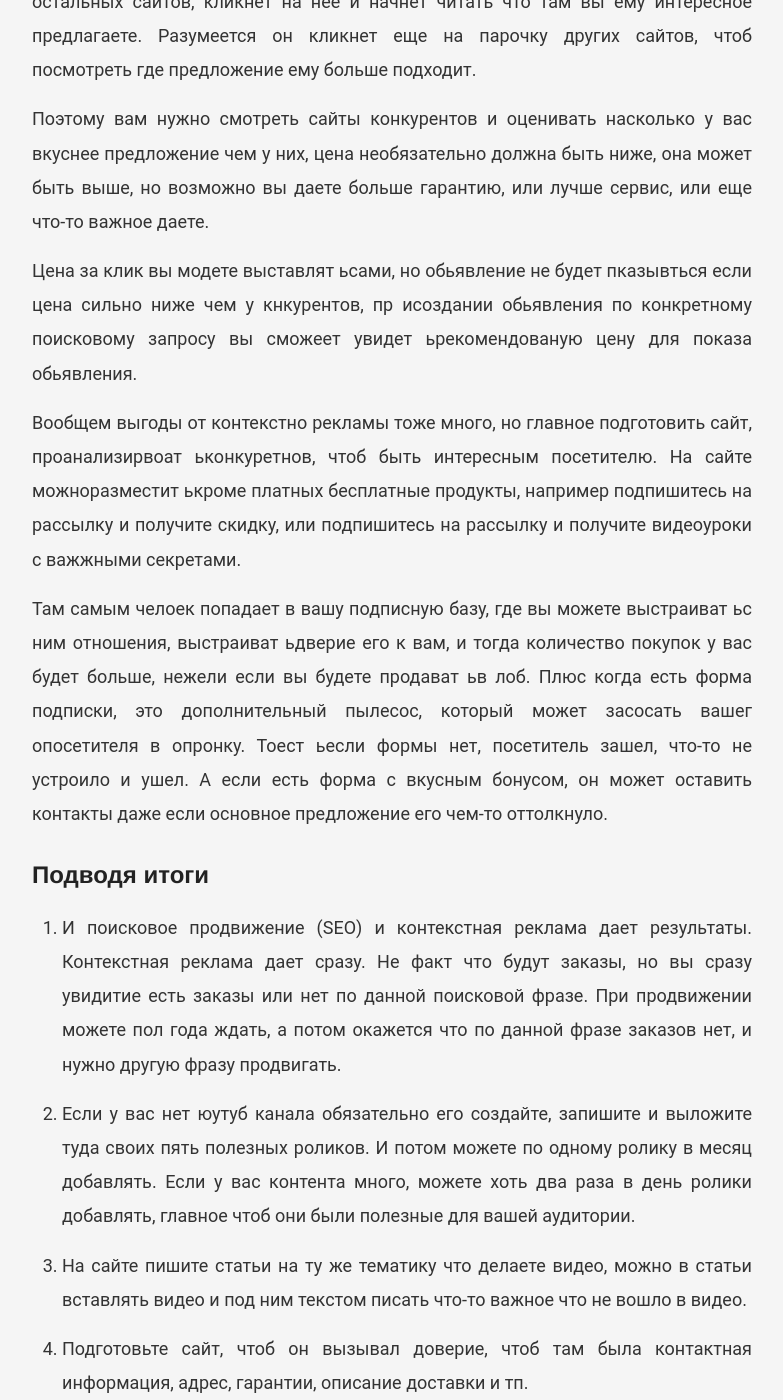
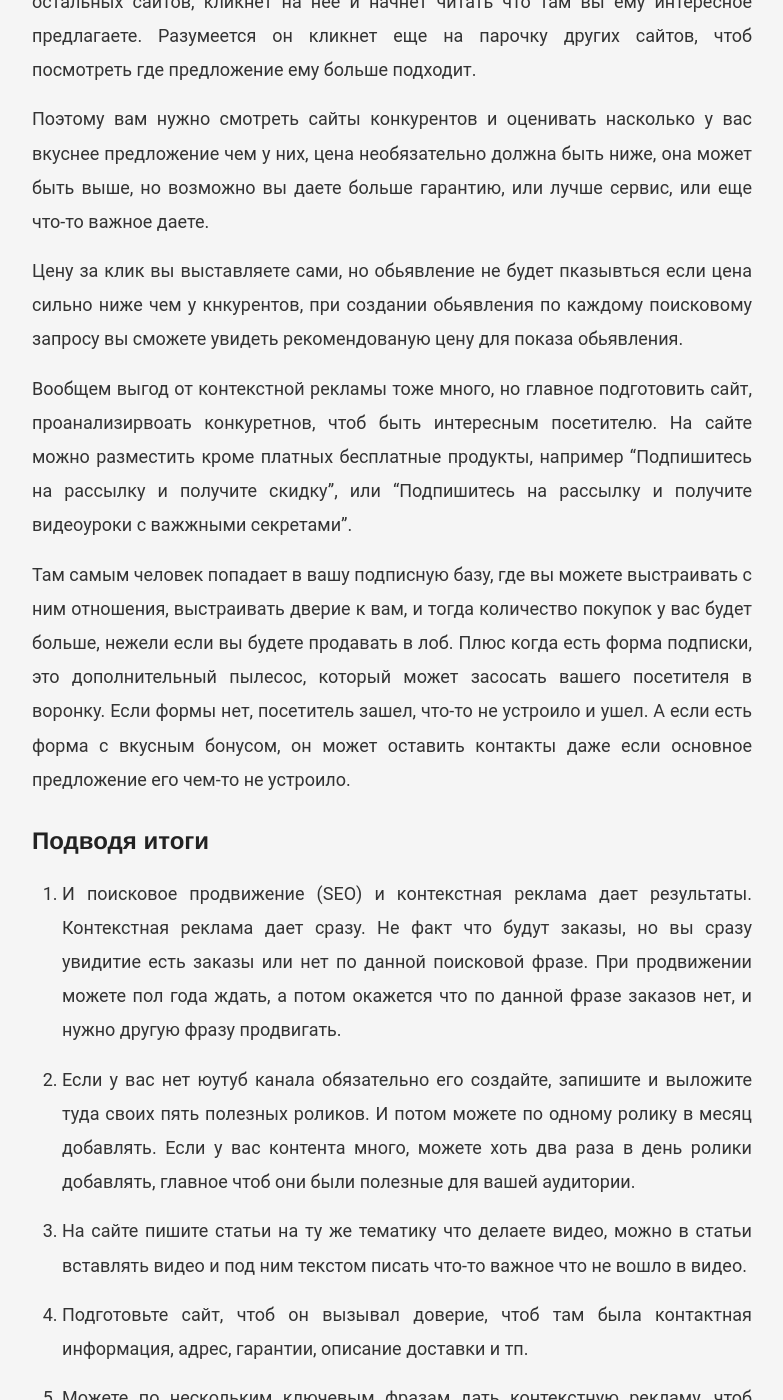
Before and after one commit to VadymVolos/vadymvolos.github.io, a Jekyll site: the page built from _posts/2016-12-07-chto-vygodnee-prodvizhenie-sayta-ili-kontekst-reklama.md, in a window 1280 px wide and 1400 px high, scrolled down 1668 px. Shown: the whole window, without its empty margins (248-1031 px from the left). Built offline with Jekyll 4.4.1, drawn with Linux system fonts in a browser that asks for light colours; comment, search, counter and statistics services are not loaded.

Commit message:
Update 2016-12-07-chto-vygodnee-prodvizhenie-sayta-ili-kontekst-reklama.md

```diff
--- a/_posts/2016-12-07-chto-vygodnee-prodvizhenie-sayta-ili-kontekst-reklama.md
+++ b/_posts/2016-12-07-chto-vygodnee-prodvizhenie-sayta-ili-kontekst-reklama.md
@@ -29,11 +29,11 @@
 
 Поэтому вам нужно смотреть сайты конкурентов и оценивать насколько у вас вкуснее предложение чем у них, цена необязательно должна быть ниже, она может быть выше, но возможно вы даете больше гарантию, или лучше сервис, или еще что-то важное даете.
 
-Цена за клик вы модете выставлят ьсами, но обьявление не будет пказывться если цена сильно ниже чем у кнкурентов, пр исоздании обьявления по конкретному поисковому запросу вы сможеет увидет ьрекомендованую цену для показа обьявления.
+Цену за клик вы выставляете сами, но обьявление не будет пказывться если цена сильно ниже чем у кнкурентов, при создании обьявления по каждому поисковому запросу вы сможете увидеть рекомендованую цену для показа обьявления.
 
-Вообщем выгоды от контекстно рекламы тоже много, но главное подготовить сайт, проанализирвоат ьконкуретнов, чтоб быть интересным посетителю. На сайте можноразместит ькроме платных бесплатные продукты, например подпишитесь на рассылку и получите скидку, или подпишитесь на рассылку и получите видеоуроки с важжными секретами.
+Вообщем выгод от контекстной рекламы тоже много, но главное подготовить сайт, проанализирвоать конкуретнов, чтоб быть интересным посетителю. На сайте можно разместить кроме платных бесплатные продукты, например "Подпишитесь на рассылку и получите скидку", или "Подпишитесь на рассылку и получите видеоуроки с важжными секретами".
 
-Там самым челоек попадает в вашу подписную базу, где вы можете выстраиват ьс ним отношения, выстраиват ьдверие его к вам, и тогда количество покупок у вас будет больше, нежели если вы будете продават ьв лоб. Плюс когда есть форма подписки,  это дополнительный пылесос, который может засосать вашег опосетителя в опронку. Тоест ьесли формы нет, посетитель зашел, что-то не устроило и ушел. А если есть форма с вкусным бонусом, он может оставить контакты даже если основное предложение его чем-то оттолкнуло.
+Там самым человек попадает в вашу подписную базу, где вы можете выстраивать с ним отношения, выстраивать дверие к вам, и тогда количество покупок у вас будет больше, нежели если вы будете продавать в лоб. Плюс когда есть форма подписки,  это дополнительный пылесос, который может засосать вашего посетителя в воронку. Если формы нет, посетитель зашел, что-то не устроило и ушел. А если есть форма с вкусным бонусом, он может оставить контакты даже если основное предложение его чем-то не устроило.
 
 <h2>Подводя итоги</h2>
 
```
